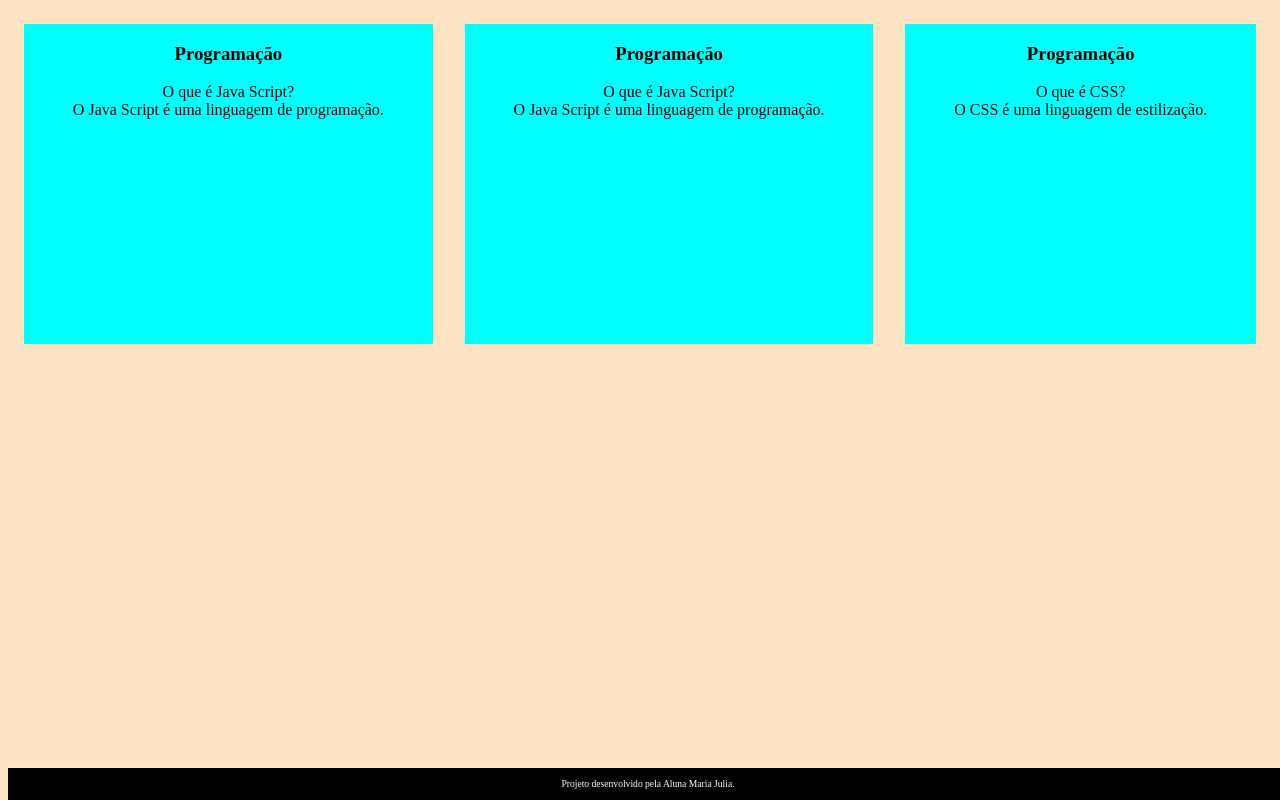
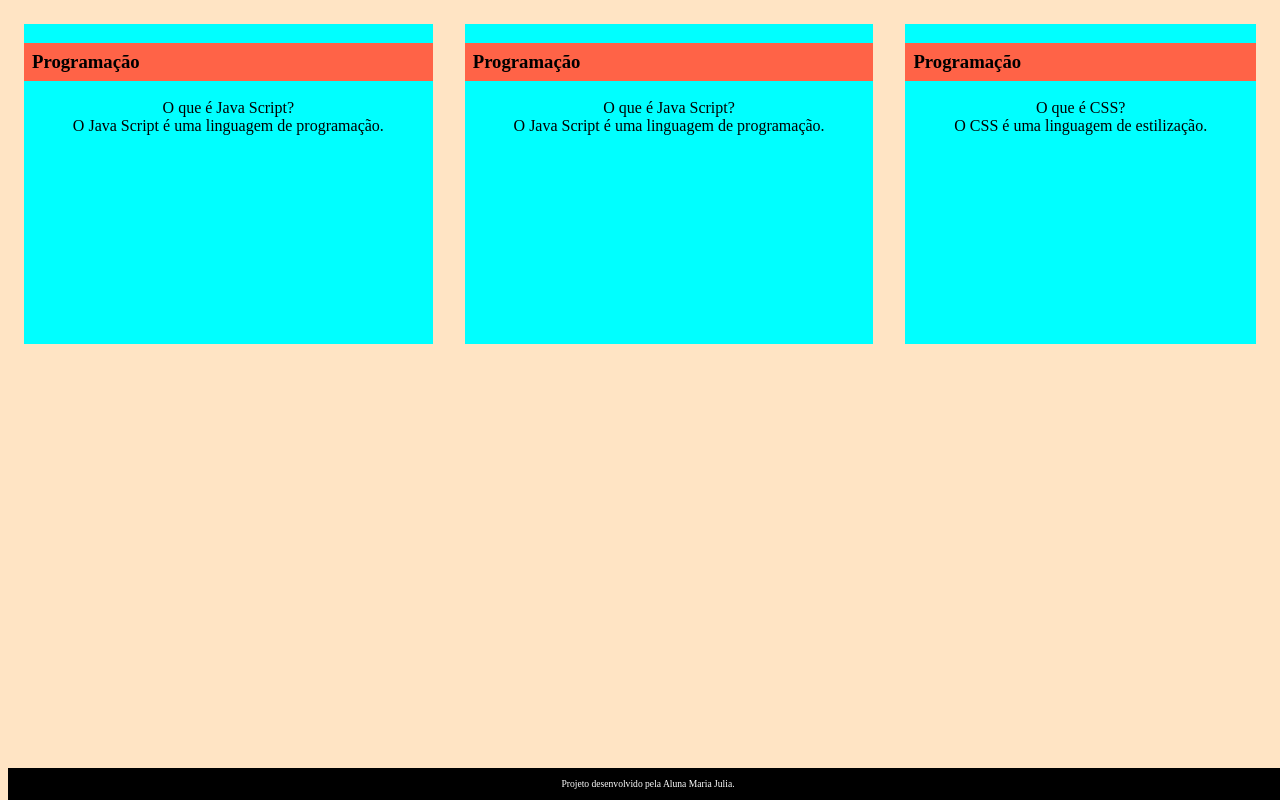
Before and after one commit to MariaJuliaFiuza/flashcard, a plain HTML site: page index.html in a window 1280 px wide. Drawn offline with Linux system fonts and the light colour scheme; a web font is replaced by a local one.

Commit message:
cartao conteudo h3

```diff
--- a/assets/style.css
+++ b/assets/style.css
@@ -19,6 +19,12 @@ flex-basis: calc(33% -6rem);
 text-align: center;
 height: 100%;
 }
+
+.cartao__conteudo h3 {
+background-color: tomato;
+text-align: left;
+padding: 0.5rem;
+}
 footer {
 background-color: black;
 color: white;
```
